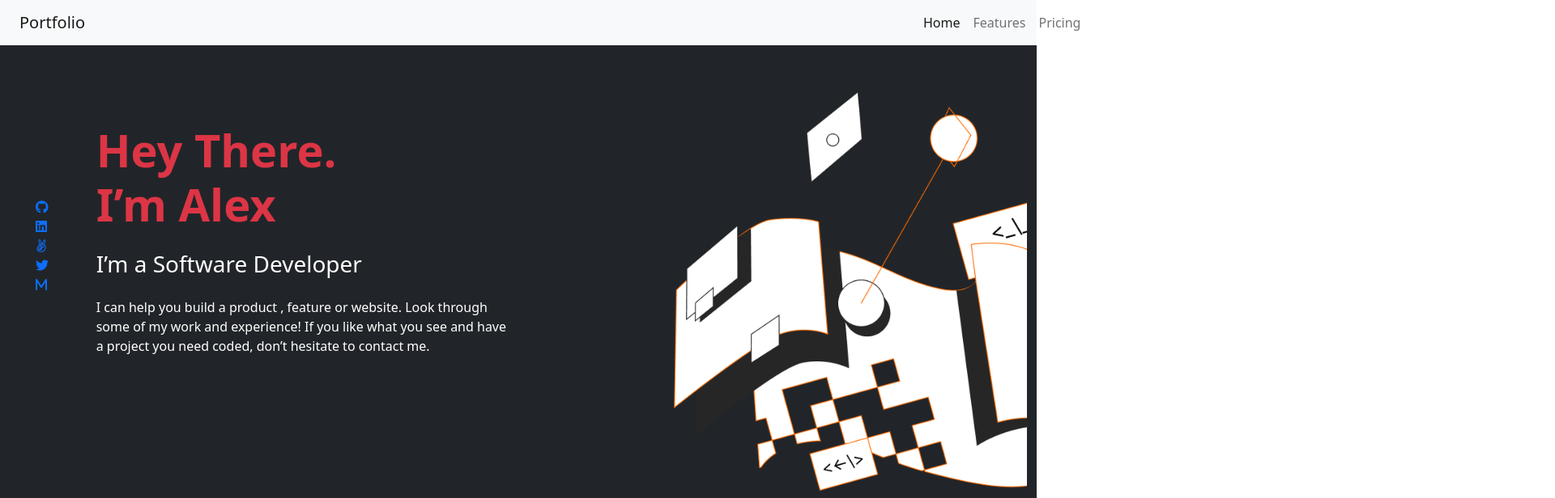
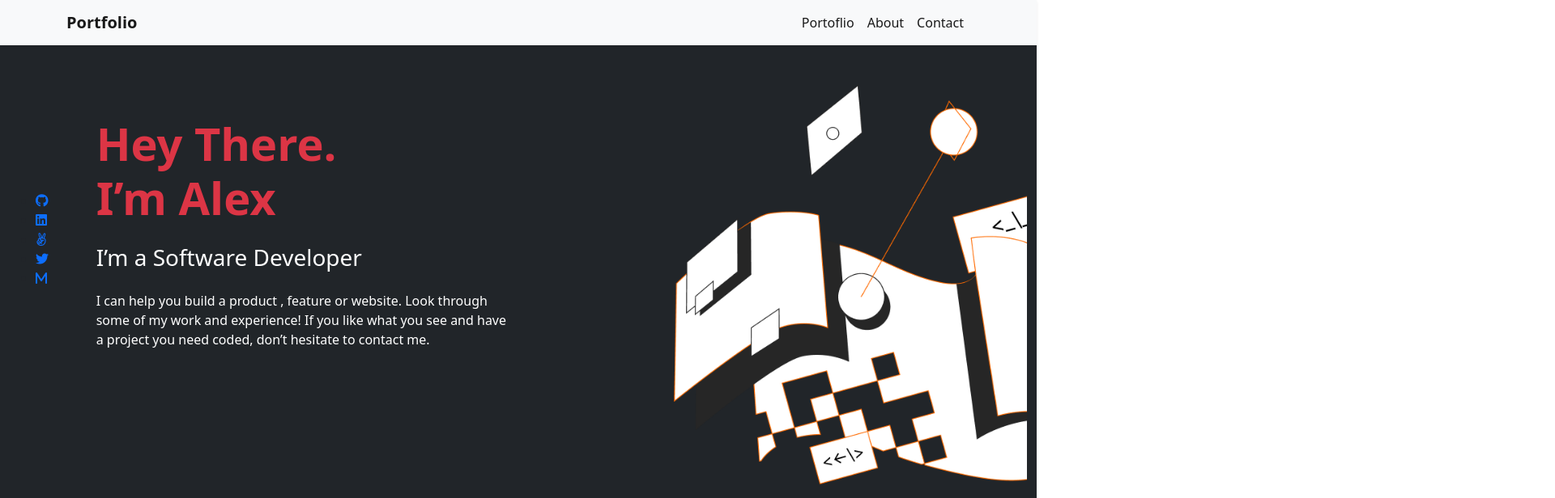
Before and after one commit to KUBAHO3/My-portfolio-2, a website: page index.html in a window 1280 px wide. Shown: the top 616 px of the page at 81% size, 1920 px wide, since content can reach past the window. Drawn offline with nearby package versions, Linux system fonts and the light colour scheme.

Commit message:
update navbar

```diff
--- a/index.html
+++ b/index.html
@@ -13,17 +13,17 @@
 
 </head>
 <body>
-    <nav class="navbar navbar-expand-lg navbar-light bg-light">
-        <div class="container row d-flex justify-content-between">
-          <a class="navbar-brand" href="#">Portfolio</a>
+    <nav class="navbar navbar-expand-lg navbar-light bg-light fixed-top shadow-sm">
+        <div class="container">
+          <a class="navbar-brand fw-bold" href="#">Portfolio</a>
           <button class="navbar-toggler" type="button" data-bs-toggle="collapse" data-bs-target="#navbarNavAltMarkup" aria-controls="navbarNavAltMarkup" aria-expanded="false" aria-label="Toggle navigation">
             <span class="navbar-toggler-icon"></span>
           </button>
-          <div class="collapse navbar-collapse" id="navbarNavAltMarkup">
+          <div class="collapse navbar-collapse  flex-row-reverse float-right" id="navbarNavAltMarkup">
             <div class="navbar-nav">
-              <a class="nav-link active" aria-current="page" href="#">Home</a>
-              <a class="nav-link" href="#">Features</a>
-              <a class="nav-link" href="#">Pricing</a>
+              <a class="nav-link active" aria-current="page" href="#">Portoflio</a>
+              <a class="nav-link active" href="#">About</a>
+              <a class="nav-link active" href="#">Contact</a>
             </div>
           </div>
         </div>
@@ -31,6 +31,7 @@
 
     <section class="bg-dark" id="hero">
         <div class="container-fluid">
+            <br><br>
             <div class="row d-flex" >
                 <div class="col-1 align-items-center pt-5">
                     <ul class="pt-5">
```
